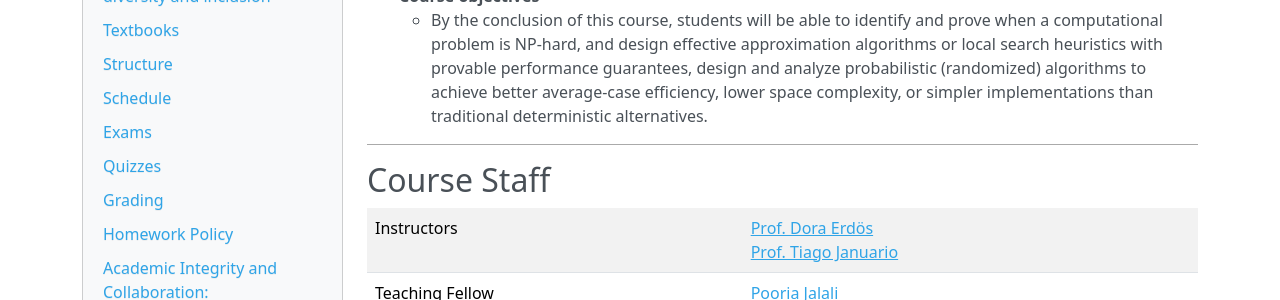
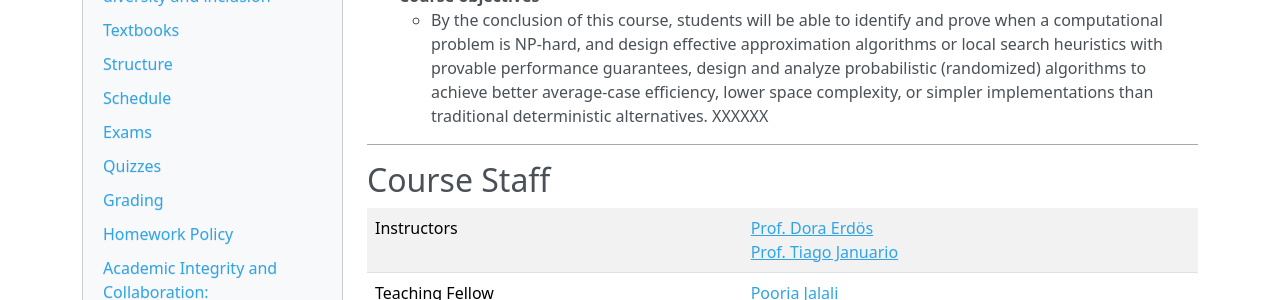
Before and after one commit to srtjanuario/2026.fall.cs630, an MkDocs documentation site: the page built from docs/index.md, in a window 1280 px wide and 900 px high. Shown: the part 384-684 px from the top of the window. Built offline with MkDocs 1.6.1, drawn with Linux system fonts in a browser that asks for light colours; nearby versions of some CDN libraries.

Commit message:
Update index.md
tried stuff

```diff
--- a/docs/index.md
+++ b/docs/index.md
@@ -6,7 +6,7 @@
 This course examines advanced algorithmic topics and methods for CS graduate students, including matrix decomposition techniques and applications, linear programming, fundamental discrete and continuous optimization methods, probabilistic algorithms, NP-hard problems and approximation techniques, and algorithms for very large data sets.
 
 * **Course objectives**
-    * By the conclusion of this course, students will be able to identify and prove when a computational problem is NP-hard, and design effective approximation algorithms or local search heuristics with provable performance guarantees, design and analyze probabilistic (randomized) algorithms to achieve better average-case efficiency, lower space complexity, or simpler implementations than traditional deterministic alternatives.
+    * By the conclusion of this course, students will be able to identify and prove when a computational problem is NP-hard, and design effective approximation algorithms or local search heuristics with provable performance guarantees, design and analyze probabilistic (randomized) algorithms to achieve better average-case efficiency, lower space complexity, or simpler implementations than traditional deterministic alternatives. XXXXXX
 
 ---
 
```
